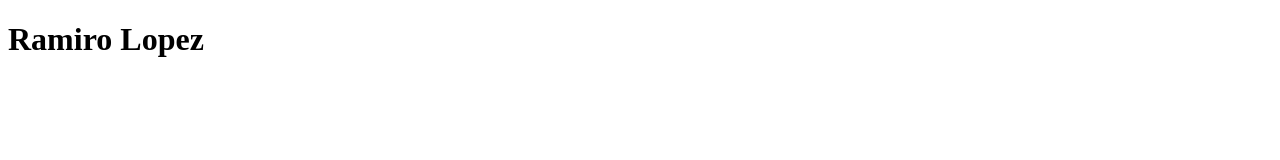
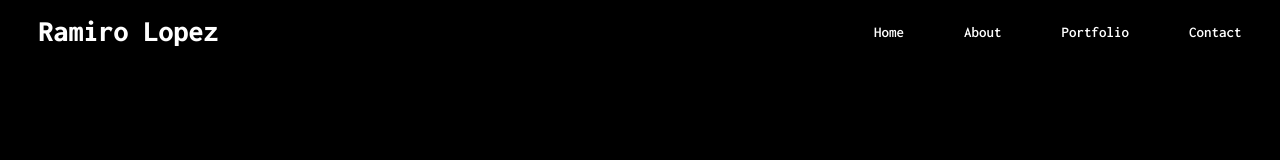
Before and after one commit to RamiroLopezDev/1er-Sitio-Web, a plain HTML site: page index.html in a window 1280 px wide. Drawn offline with nearby package versions, Linux system fonts and the light colour scheme.

Commit message:
2do Commit: Se importa librerias de fuente e iconos. Se crea el HEADER y se le da estilo

```diff
--- a/index.html
+++ b/index.html
@@ -23,6 +23,27 @@
     <link href="https://fonts.googleapis.com/css2?family=Inconsolata:wght@200..900&family=Roboto+Mono:ital,wght@0,100..700;1,100..700&display=swap" rel="stylesheet">
 </head>
 <body>
-    <h1>Ramiro Lopez</h1>
+
+    <!-- Esta sección es la cabecera de la página web la cual tendrá logo y barra de navegación -->
+    <header>
+        <!-- LOGO -->
+        <a href="https://www.linkedin.com/in/ramiro-lopez-enfermero/" class="logo">Ramiro Lopez</a>
+
+        <!-- ICONO MENU DESPLEGABLE -->
+        <input type="checkbox" name="checkbox" id="menu-toggle"> <!-- Se utiliza un truco para clickear el icono de menu sin usar JavaScript -->
+        <label for="menu-toggle" class="menu-icon">
+            <div class='bx bx-menu' id="menu-icon"></div>
+        </label>
+
+        <!-- BARRA DE NAVEGACIÓN -->
+        <ul class="nav-list">
+            <li><a href="http://">Home</a></li>
+            <li><a href="http://">About</a></li>
+            <li><a href="http://">Portfolio</a></li>
+            <li><a href="http://">Contact</a></li>
+        </ul>
+    </header>
+
+
 </body>
 </html>
--- a/style.css
+++ b/style.css
@@ -0,0 +1,63 @@
+/* NORMALIZACIÓN */
+*{
+    padding:0;
+    margin:0;
+    box-sizing: border-box; /* Esto mantiene el ancho y alto a pesar del padding y del border */
+    font-family: inconsolata, monospace;
+    list-style: none; /* Quita las viñetas de las listas */
+    text-decoration: none; /* Quita el subrayado de los enlaces */
+    color:white;
+}
+
+body{
+    background-color: black; /* TODO: borrar cuando tengamos el fondo final */
+}
+
+header{
+    position: fixed; /* Esto hace que el header se quede fijo en la parte superior */
+    right:0;
+    top:0;
+    z-index: 100; /* Esto hace que el header se muestre por encima */
+    width: 100%;
+    display: flex; /* Esto hará que los elementos se posicionen en linea */
+    align-items: center; /* Esto centra verticalmente */
+    justify-content: space-between; /* Esto hace que el logo se posicione en la izquierda y la barra de navegación a la derecha */
+    padding: 15px 3%;
+    background-color: transparent;
+}
+
+.logo{
+    font-size: 30px;
+    font-weight: 800; /* Esto es el grosor de las letras */
+}
+
+.nav-list{
+    display: flex; /* Esto hace que la lista de la barra de navegación se posicionen en linea */
+}
+
+.nav-list a{
+    margin-left: 60px;
+    font-size: 15px;
+    font-weight: 600; /* Esto es el grosor de la fuente */
+    border-bottom: 2px solid transparent; /* Esto subraya la barra de navegación para futura transicion */
+    transition: all 0.5s ease;
+}
+
+.nav-list a:hover{
+    border-bottom: 2px solid white; /* Esto hace que aparezca un subrayado blanco cuando pongamos el mouse en los elementos de la barra de navegación */
+}
+
+#menu-icon{
+    display: none;/* lo pongo en none para que solo se vea cuando la página esté colapsada de forma horizontal */
+    font-size: 35px;
+    z-index: 101;
+    cursor: pointer; /* El cursor se transforma en una mano cuando pase por encima del icono de menu desplegable */
+}
+
+#menu-toggle{
+    display: none /* Para que nunca se vea el checkbox */
+}
+
+.menu-icon-action{
+    display: none; /* para que no se le pueda hacer click */
+}
```
